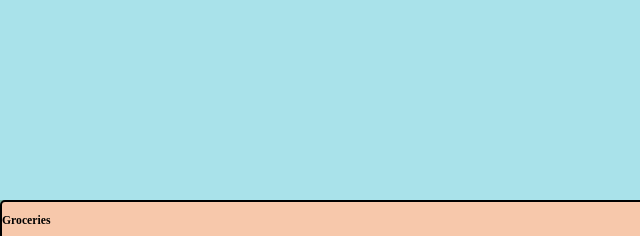
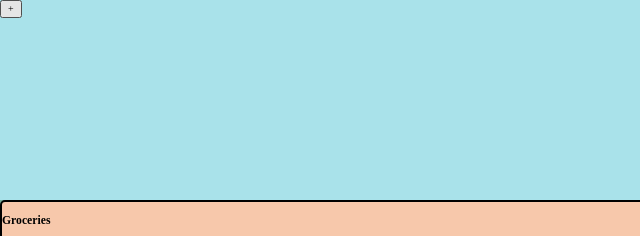
Before and after one commit to ChargrilledChook/to-do-app, a website built with webpack: page dist/index.html in a window 1280 px wide. Shown: the top 236 px of the page, 0-640 px from the left. Built offline with nearby package versions, Linux system fonts and the light colour scheme.

Commit message:
add button to add todos

```diff
--- a/dist/index.html
+++ b/dist/index.html
@@ -13,7 +13,9 @@
     <script defer src="bundle.js"></script>
   </head>
   <body>
-    <header class="header"></header>
+    <header class="header">
+      <button class="add-todo">+</button>
+    </header>
     <main class="main"></main>
     <footer class="footer"></footer>
   </body>
```
